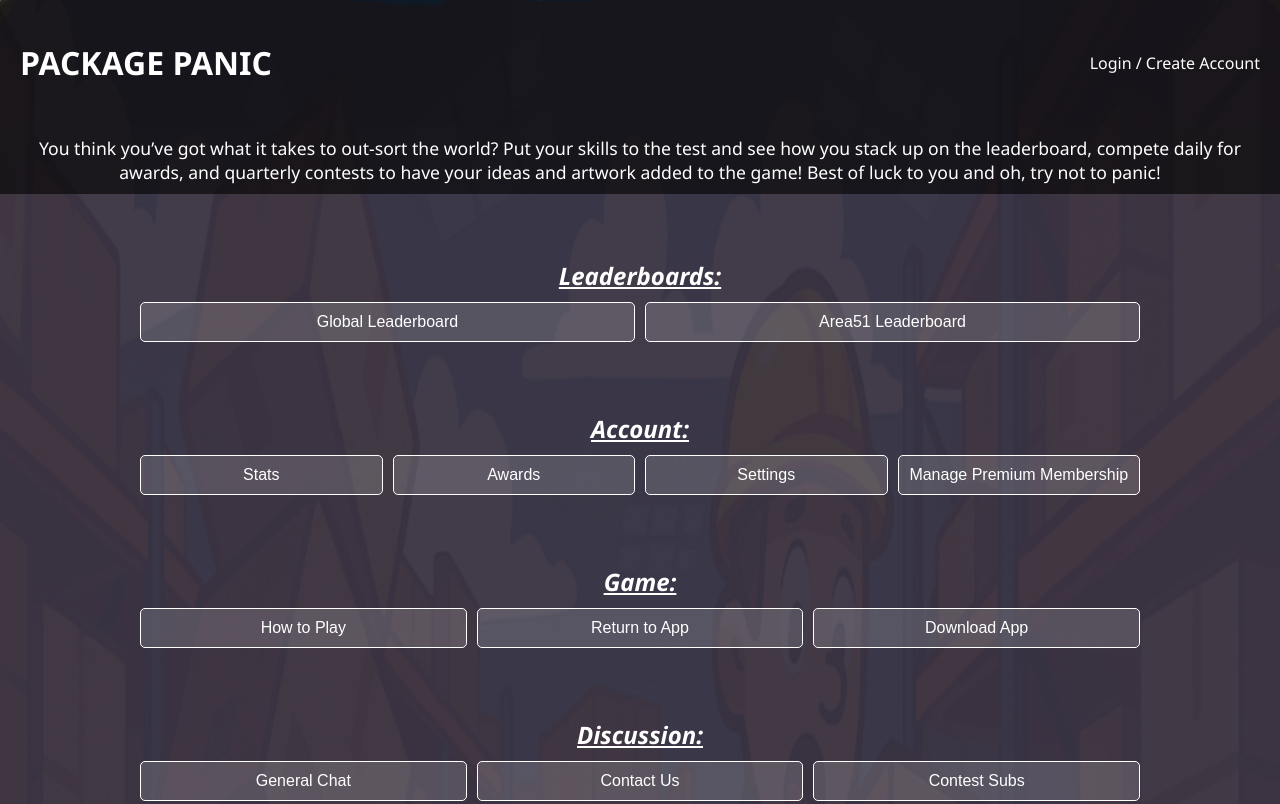
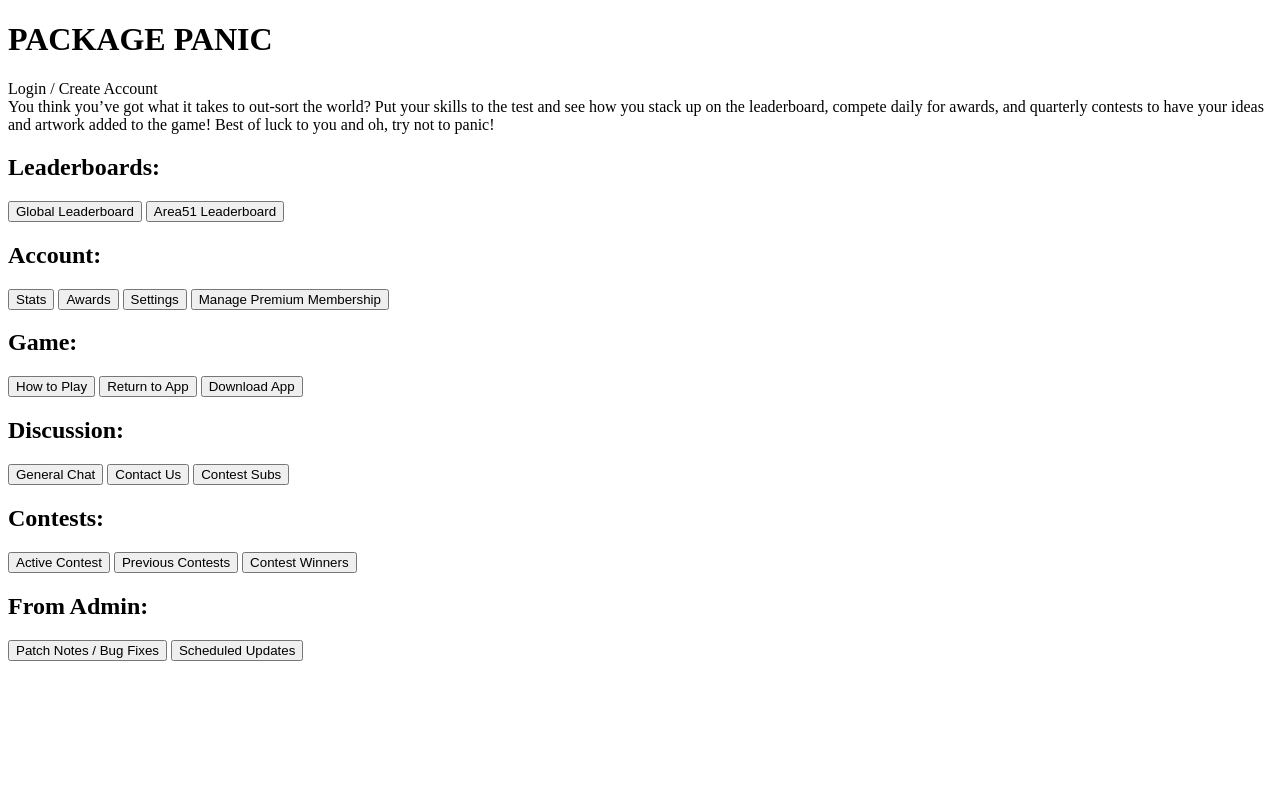
Before and after one commit to gamesbybrandon/Package-Panic-site, a plain HTML site: page index.html in a window 1280 px wide. Shown: the top 804 px of the page. Drawn offline with Linux system fonts and the light colour scheme.

Commit message:
Update index.html

```diff
--- a/index.html
+++ b/index.html
@@ -4,81 +4,7 @@
   <meta charset="UTF-8" />
   <meta name="viewport" content="width=device-width, initial-scale=1.0" />
   <title>Package Panic</title>
-  <style>
-    html, body {
-      margin: 0;
-      padding: 0;
-      font-family: 'Segoe UI', sans-serif;
-      background: url('webpage1080x1920.jpg.png') no-repeat center center fixed;
-      background-size: cover;
-      color: white;
-    }
 
-    .header {
-      display: flex;
-      justify-content: space-between;
-      align-items: center;
-      padding: 20px;
-      position: sticky;
-      top: 0;
-      background: rgba(0, 0, 0, 0.6);
-      z-index: 999;
-    }
-
-    .account-info {
-      text-align: right;
-    }
-
-    .tagline {
-      text-align: center;
-      padding: 10px 20px;
-      font-size: 1.1rem;
-      background: rgba(0, 0, 0, 0.6);
-    }
-
-    .container {
-      display: flex;
-      flex-direction: column;
-      align-items: center;
-      justify-content: center;
-      padding: 20px;
-      max-width: 1000px;
-      margin: 0 auto;
-    }
-
-    .section {
-      margin: 25px 0;
-      width: 100%;
-    }
-
-    .section h2 {
-      text-align: center;
-      margin-bottom: 10px;
-      font-style: italic;
-      text-decoration: underline;
-    }
-
-    .grid {
-      display: grid;
-      grid-template-columns: repeat(auto-fit, minmax(150px, 1fr));
-      gap: 10px;
-      text-align: center;
-    }
-
-    .grid button {
-      padding: 10px;
-      font-size: 1rem;
-      background: rgba(255, 255, 255, 0.15);
-      color: white;
-      border: 1px solid white;
-      border-radius: 5px;
-      cursor: pointer;
-    }
-
-    .grid button:hover {
-      background: rgba(255, 255, 255, 0.3);
-    }
-  </style>
 </head>
 <body>
   <div class="header">
```
